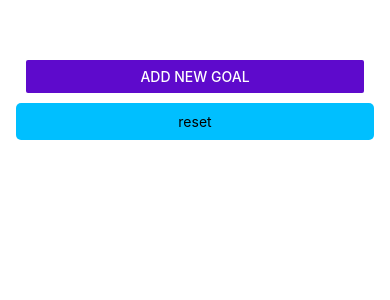
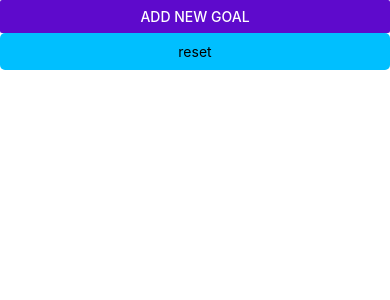
Before and after one commit to inhyoe/React_native, a React Native app: screen / in a window 390 px wide. Shown: the top 300 px of the page. Built offline with nearby package versions, Linux system fonts and the light colour scheme.

Commit message:
react-native-safe-area-context 패키지 추가 및 App 컴포넌트에서 SafeAreaView 사용 및, 크로스플랫폼 대응

```diff
--- a/App.tsx
+++ b/App.tsx
@@ -1,5 +1,12 @@
 import { useState } from 'react';
-import { Button, StyleSheet, View } from 'react-native';
+import {
+  Button,
+  StyleSheet,
+  View,
+  SafeAreaView,
+  Platform,
+  StatusBar as RNStatusBar,
+} from 'react-native';
 import GoalItems from './component/GoalItemsComponent/GoalItems';
 import GoalInput from './component/GoalInputComponent/GoalInput';
 import { Goal } from './DTO/Type';
@@ -8,6 +15,7 @@ import { StatusBar } from 'expo-status-bar';
 export default function App() {
   const [courseGoals, setCourseGoals] = useState<Goal[]>([]);
   const [modalVisible, setModalVisible] = useState(false);
+  // const insets = useSafeAreaInsets();
 
   function modalVisibleHandler(): void {
     setModalVisible(!modalVisible);
@@ -16,9 +24,9 @@ export default function App() {
   return (
     <>
       {/* Fragment */}
-      <StatusBar style="light" />
-      <View style={styles.appContainer}>
-        <View style={{ margin: 10, marginTop: 60 }}>
+      <StatusBar style="dark" />
+      <SafeAreaView style={styles.appContainer}>
+        <View>
           <Button
             title="Add New Goal"
             color="#5e0acc"
@@ -32,7 +40,7 @@ export default function App() {
           />
         )}
         <GoalItems courseGoals={courseGoals} setCourseGoals={setCourseGoals} />
-      </View>
+      </SafeAreaView>
     </>
   );
 }
@@ -41,5 +49,6 @@ const styles = StyleSheet.create({
   appContainer: {
     flex: 1,
     paddingHorizontal: 16,
+    paddingTop: Platform.OS === 'android' ? RNStatusBar.currentHeight + 10 : 0,
   },
 });
--- a/component/GoalInputComponent/GoalInput.tsx
+++ b/component/GoalInputComponent/GoalInput.tsx
@@ -39,6 +39,7 @@ const GoalInput = ({ setCourseGoals, modalVisibleHandler }: GoalInputProps) => {
         <Image
           style={styles.image}
           source={require('../../assets/images/goal.png')}
+          // source="{require('../assets/images/goal.png')}"
         />
 
         <TextInput
--- a/package.json
+++ b/package.json
@@ -16,6 +16,7 @@
     "react": "18.3.1",
     "react-dom": "18.3.1",
     "react-native": "0.76.9",
+    "react-native-safe-area-context": "^5.3.0",
     "react-native-web": "~0.19.13"
   },
   "devDependencies": {
```
Also changed, not shown: component/GoalItemsComponent/GoalItems.tsx (indentation only), 2 other files (tests, documents, lock files or other folders).
